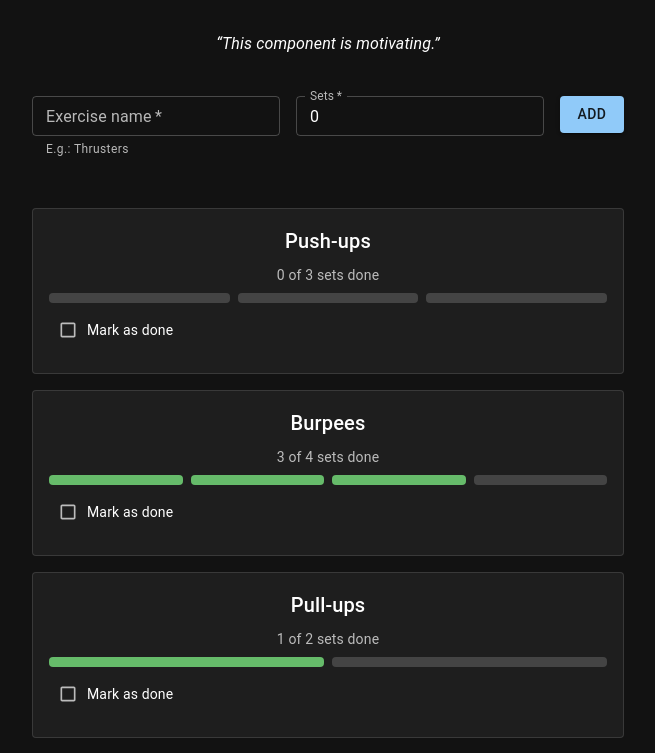
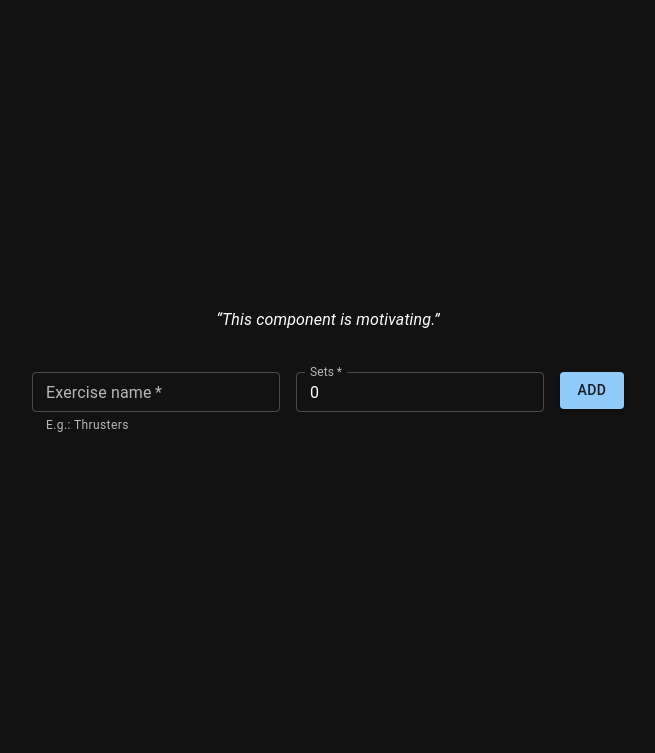
Before and after one commit to paulamazoc/fitness-tracker, a React (Vite) app: page / in a window 1280 px wide. Shown: the top 753 px of the page, without its empty margins (312-967 px from the left). Built offline with nearby package versions, Linux system fonts and the light colour scheme.

Commit message:
refactor: take exercises from context in dashboard page

```diff
--- a/src/pages/Dashboard.tsx
+++ b/src/pages/Dashboard.tsx
@@ -1,13 +1,11 @@
 import { ExerciseForm } from "@/components/ExerciseForm";
 import { ExerciseList } from "@/components/ExerciseList";
 import { QuoteGenerator } from "@/components/QuoteGenerator";
-import type { Exercise } from "@/types";
-import { mockExercises } from "@/utils/mocks";
 import { Box } from "@mui/material";
-import { useState } from "react";
+import { useExercise } from '@/providers/Exercise'
 
 export const Dashboard = () => {
-    const [exercises, _setExercises] = useState<Exercise[]>(mockExercises);
+    const { exercises } = useExercise();
     return (
         <Box
             display="flex"
--- a/src/providers/Exercise.tsx
+++ b/src/providers/Exercise.tsx
@@ -1,4 +1,5 @@
 import type { Exercise, ExerciseContextType } from "@/types";
+import { EXERCISES_LOCAL_STORAGE_KEY } from "@/utils/constants";
 import { createContext, useContext, useEffect, useState, type ReactNode } from "react";
 
 const ExerciseContext = createContext<ExerciseContextType | undefined>(undefined);
@@ -13,7 +14,7 @@ export const ExerciseProvider = ({ children }: { children: ReactNode }) => {
     const [exercises, setExercises] = useState<Exercise[]>([]);
 
     useEffect(() => {
-        const data = localStorage.getItem('fitnessTracker.exercises');
+        const data = localStorage.getItem(EXERCISES_LOCAL_STORAGE_KEY);
         if (data) {
             try {
                 setExercises(JSON.parse(data));
--- a/src/utils/constants.ts
+++ b/src/utils/constants.ts
@@ -6,3 +6,5 @@ export const QUOTES = [
   "Every rep counts.",
   "Don't finish when you are tired, finish when you are done!",
 ];
+
+export const EXERCISES_LOCAL_STORAGE_KEY = "fitnessTracker.exercises";
```
